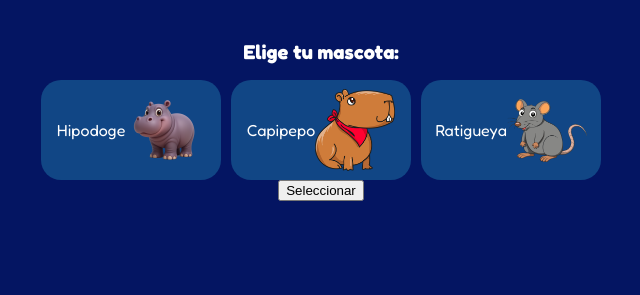
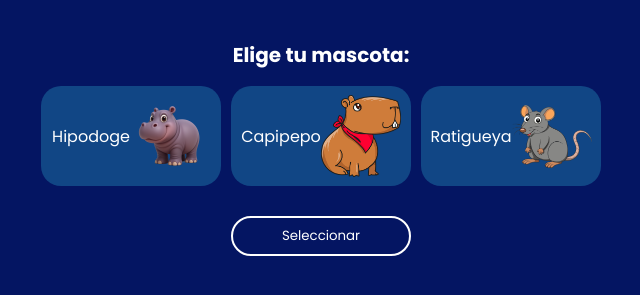
Before and after one commit to Ernie-06/Web-Programming-, a plain HTML site: page mokepon/mokepon.html in a window 1280 px wide. Shown: the part 77-372 px from the top of the page, without its empty margins (319-959 px from the left). Drawn offline with Linux system fonts and the light colour scheme.

Commit message:
agregando estilo a mi boton

```diff
--- a/styles/styles.css
+++ b/styles/styles.css
@@ -1,7 +1,7 @@
-@import url("https://fonts.googleapis.com/css2?family=Fredoka:wght@300..700&display=swap");
+@import url("https://fonts.googleapis.com/css2?family=Fredoka:wght@300..700&family=Poppins:ital,wght@0,100;0,200;0,300;0,400;0,500;0,600;0,700;0,800;0,900;1,100;1,200;1,300;1,400;1,500;1,600;1,700;1,800;1,900&display=swap");
 
 body {
-  font-family: "Fredoka", sans-serif;
+  font-family: "Poppins", sans-serif;
   background-color: #041562;
 }
 
@@ -15,6 +15,7 @@ body {
 .titulo {
   color: white;
   font-size: 32px;
+  font-family: "Fredoka", sans-serif;
 }
 
 .subtitulo {
@@ -43,6 +44,17 @@ body {
   width: 80px;
 }
 
+#boton-mascota {
+  width: 180px;
+  height: 40px;
+  border-radius: 20px;
+  background: transparent;
+  border: 2px solid white;
+  color: white;
+  font-family: "Poppins", sans-serif;
+  margin-top: 30px;
+}
+
 input {
   display: none;
 }
```
